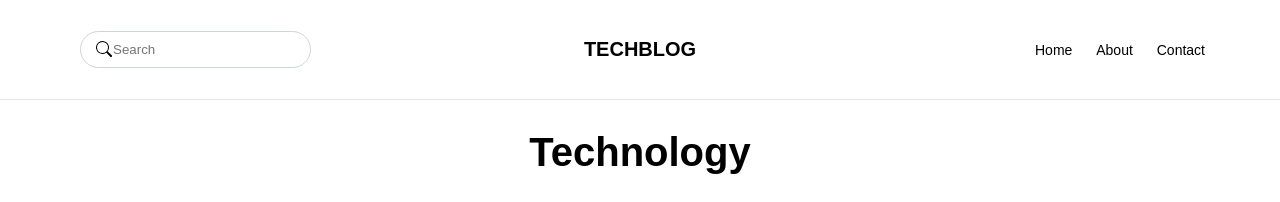
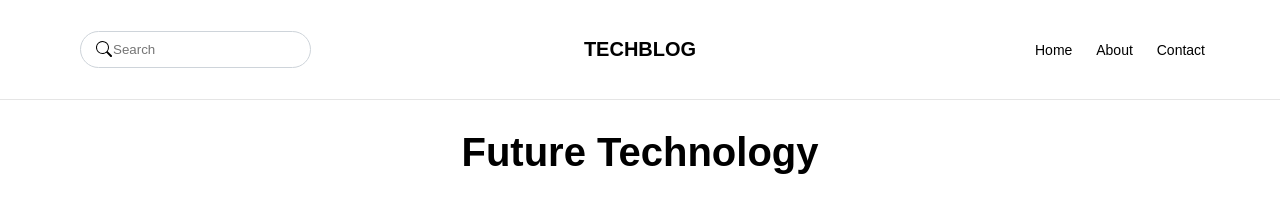
Before and after one commit to mrdatngo/mrdatngo.github.io, a plain HTML site: page index.html in a window 1280 px wide. Shown: the top 202 px of the page. Drawn offline with Linux system fonts and the light colour scheme.

Commit message:
Update index.html
Update title

```diff
--- a/index.html
+++ b/index.html
@@ -44,7 +44,7 @@
       <aside class="app-sidebar"></aside>
       <section class="app-main">
         <div class="post-heading">
-          <h2 class="title">Technology</h2>
+          <h2 class="title">Future Technology</h2>
           <div class="post-wrapper">
             <div class="picture-wrapper">
               <img src="assets/images/frontend.png" alt="Plant" />
```
